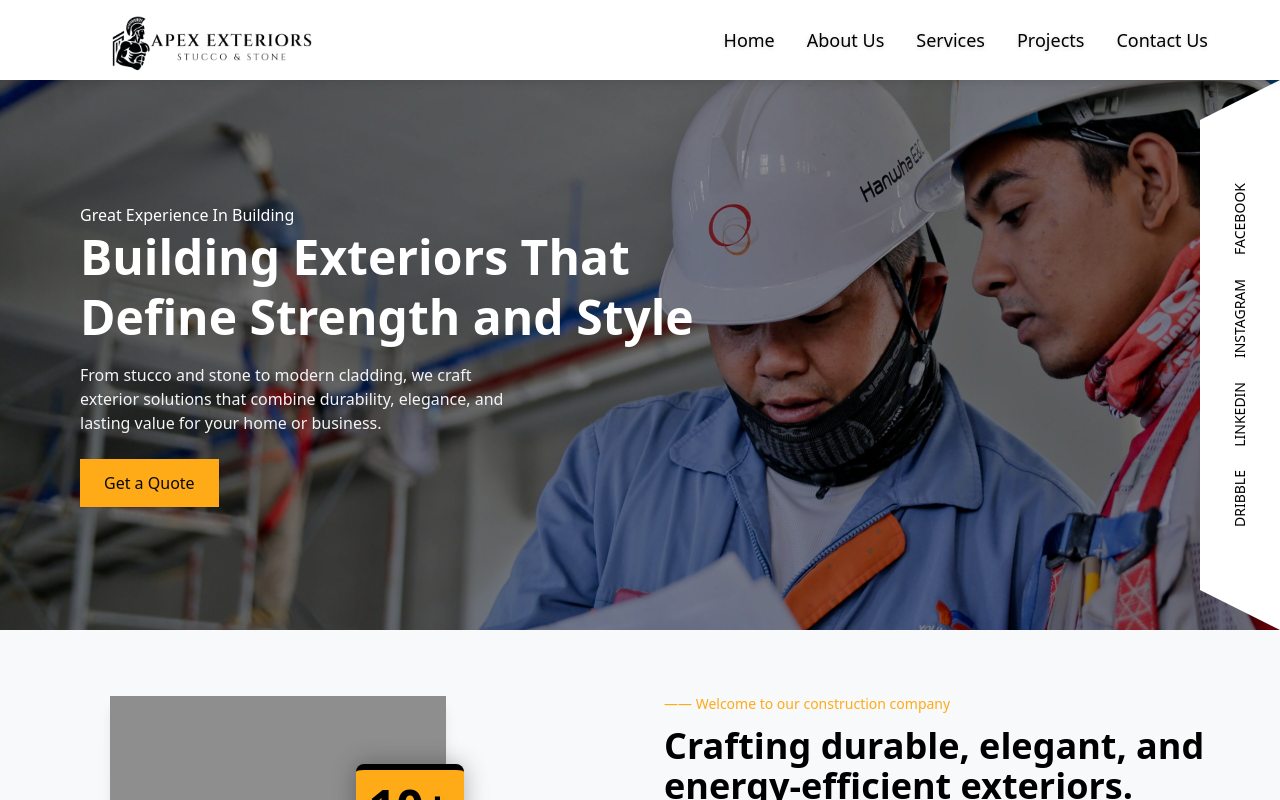
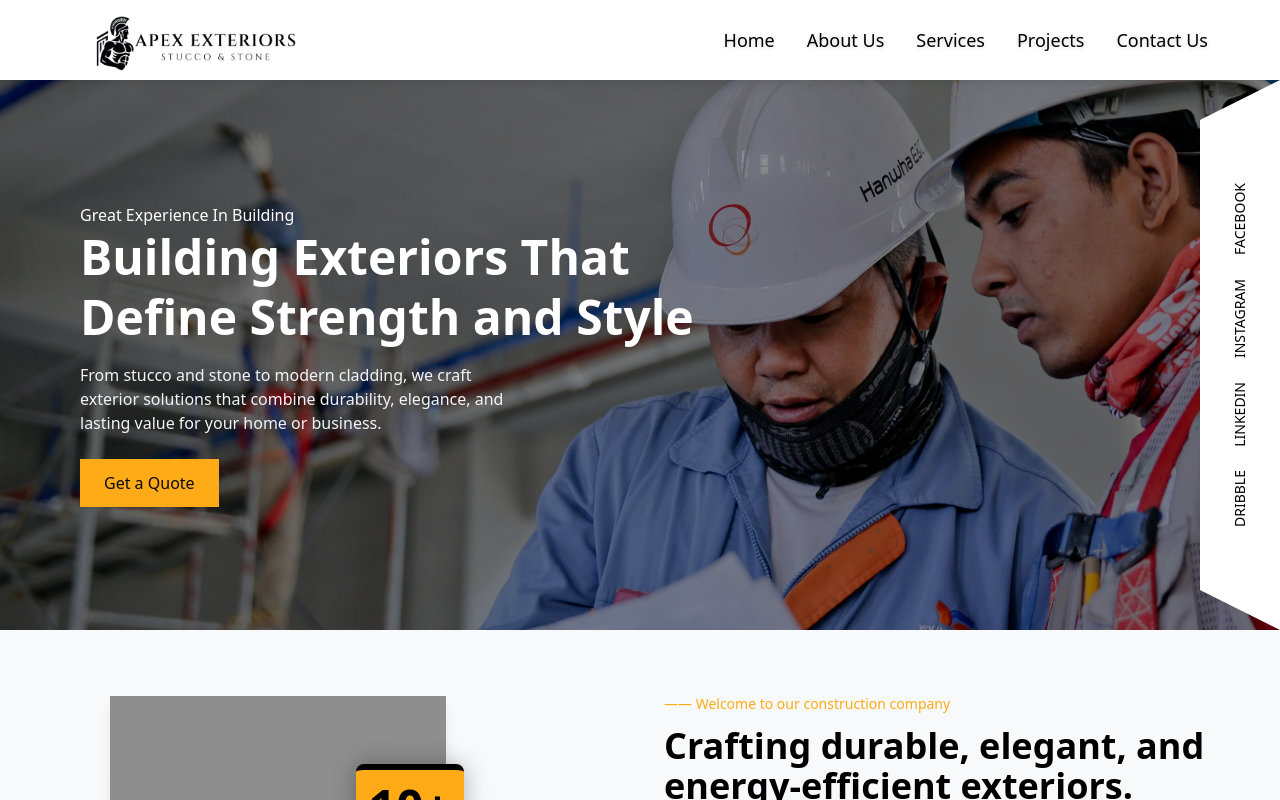
Before and after one commit to oyanweb/apex-const-stucco, a Next.js app: page / in a window 1280 px wide. Shown: the top 800 px of the page. Built offline with nearby package versions, Linux system fonts and the light colour scheme; grey boxes are pictures that could not be loaded.

Commit message:
feat:logos

```diff
--- a/app/components/Navbar.jsx
+++ b/app/components/Navbar.jsx
@@ -35,7 +35,7 @@ const Navbar = () => {
             href="/"
             className="flex items-start transition-transform duration-300"
           >
-            <div className="relative w-70 h-50 mt-2 -ml-4 md:ml-10">
+            <div className="relative w-70 h-50 mt-2 -ml-4 md:ml-6">
               <Image
                 src="/apex_logo5.png"
                 alt="Apex Exteriors Logo"
```
